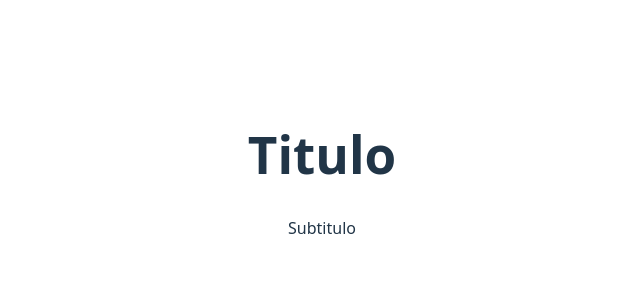
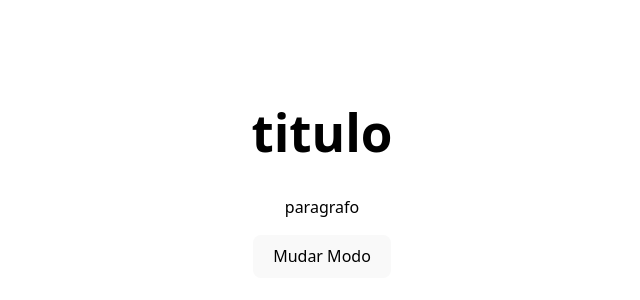
Before and after one commit to gudjekfkd/diario, a React (Vite) app: page / in a window 1280 px wide. Shown: the part 226-526 px from the top of the page, without its empty margins (318-958 px from the left). Built offline with nearby package versions, Linux system fonts and the light colour scheme.

Commit message:
desafio 2 aula 12

```diff
--- a/src/App.jsx
+++ b/src/App.jsx
@@ -1,15 +1,12 @@
 import { useState } from 'react'
 import './App.css'
-import Perfil from './components/Perfil'
-import Container from './components/Container'
+import ModoNoturno from './components/ModoNoturno'
+import './components/ModoNoturno.css'
 
 function App() {
 
   return (
-    <Container>
-      <h1>Titulo</h1>
-      <p>Subtitulo</p>
-    </Container>
+    <ModoNoturno />
   )
 }
 
--- /dev/null
+++ b/src/components/ModoNoturno.css
@@ -0,0 +1,2 @@
+.dark { background-color: #333; color: white; }
+.light { background-color: #fff; color: black; }
--- /dev/null
+++ b/src/components/ModoNoturno.jsx
@@ -0,0 +1,15 @@
+import { useState } from "react";
+
+    function ModoNoturno() {
+        const [modoNoturno, setModoNoturno] = useState(false)
+
+        return (
+            <div className={modoNoturno ? 'dark' : 'light'}>
+                <h1>titulo</h1>
+                <p>paragrafo</p>
+                <button onClick={() => setModoNoturno(!modoNoturno)}>Mudar Modo</button>
+            </div>
+        )
+    }
+
+export default ModoNoturno
```
